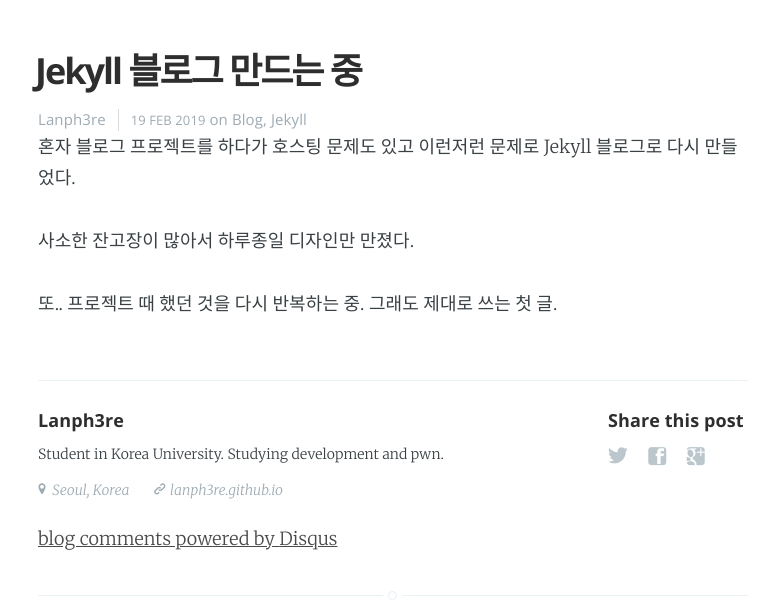
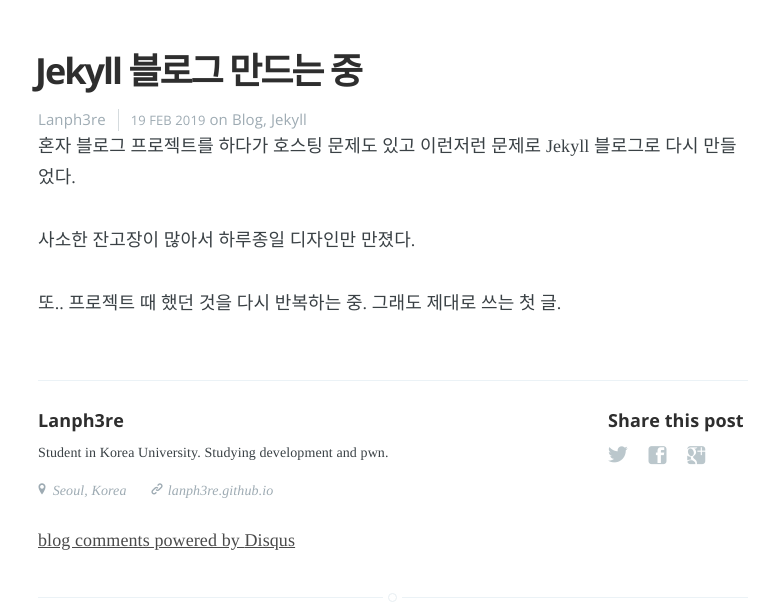
Before and after one commit to Lanph3re/lanph3re.github.io, a Jekyll site: the page built from _posts/2019-02-20-jekyll-blog.md, in a window 1280 px wide. Shown: the part 585-1187 px from the top of the page, without its empty margins (247-1026 px from the left). Built offline with Jekyll 4.4.1, drawn with Linux system fonts in a browser that asks for light colours; nearby versions of some CDN libraries; some web fonts are replaced; comment, search, counter and statistics services are not loaded.

Commit message:
EDIT: change font-family

```diff
--- a/_layouts/default.html
+++ b/_layouts/default.html
@@ -18,6 +18,7 @@
 
     <!-- Styles'n'Scripts -->
     <link rel="stylesheet" type="text/css" href="{{ site.assets_url }}css/screen.css" />
+    <link rel="stylesheet" type="text/css" href="https://cdn.jsdelivr.net/gh/moonspam/NanumSquare@1.0/nanumsquare.css">
     <link rel="stylesheet" type="text/css" href="//fonts.googleapis.com/css?family=Merriweather:300,700,700italic,300italic|Open+Sans:700,400" />
     <link rel="stylesheet" type="text/css" href="{{ site.assets_url }}css/syntax.css" />
 
--- a/_layouts/post.html
+++ b/_layouts/post.html
@@ -86,15 +86,15 @@
 
                     <section class="share">
                         <h4>Share this post</h4>
-                        <a class="icon-twitter" href="http://twitter.com/share?text={{ page.title }}&amp;url={{ site.url }}{{ page.url | remove: '/' }}"
+                        <a class="icon-twitter" href="http://twitter.com/share?text={{ page.title }}&amp;url={{ site.url }}/{{ page.url | remove: '/' }}"
                             onclick="window.open(this.href, 'twitter-share', 'width=550,height=235');return false;">
                             <span class="hidden">Twitter</span>
                         </a>
-                        <a class="icon-facebook" href="https://www.facebook.com/sharer/sharer.php?u={{ site.url }}{{ page.url | remove: '/' }}"
+                        <a class="icon-facebook" href="https://www.facebook.com/sharer/sharer.php?u={{ site.url }}/{{ page.url | remove: '/' }}"
                             onclick="window.open(this.href, 'facebook-share','width=580,height=296');return false;">
                             <span class="hidden">Facebook</span>
                         </a>
-                        <a class="icon-google-plus" href="https://plus.google.com/share?url={{ site.url }}{{ page.url | remove: '/' }}"
+                        <a class="icon-google-plus" href="https://plus.google.com/share?url={{ site.url }}/{{ page.url | remove: '/' }}"
                            onclick="window.open(this.href, 'google-plus-share', 'width=490,height=530');return false;">
                             <span class="hidden">Google+</span>
                         </a>
--- a/assets/css/screen.css
+++ b/assets/css/screen.css
@@ -184,7 +184,7 @@
 body {
     height: 100%;
     max-height: 100%;
-    font-family: "Merriweather", serif;
+    font-family: "NanumSquare", serif;
     letter-spacing: 0.01rem;
     font-size: 1.8rem;
     line-height: 1.75em;
```
